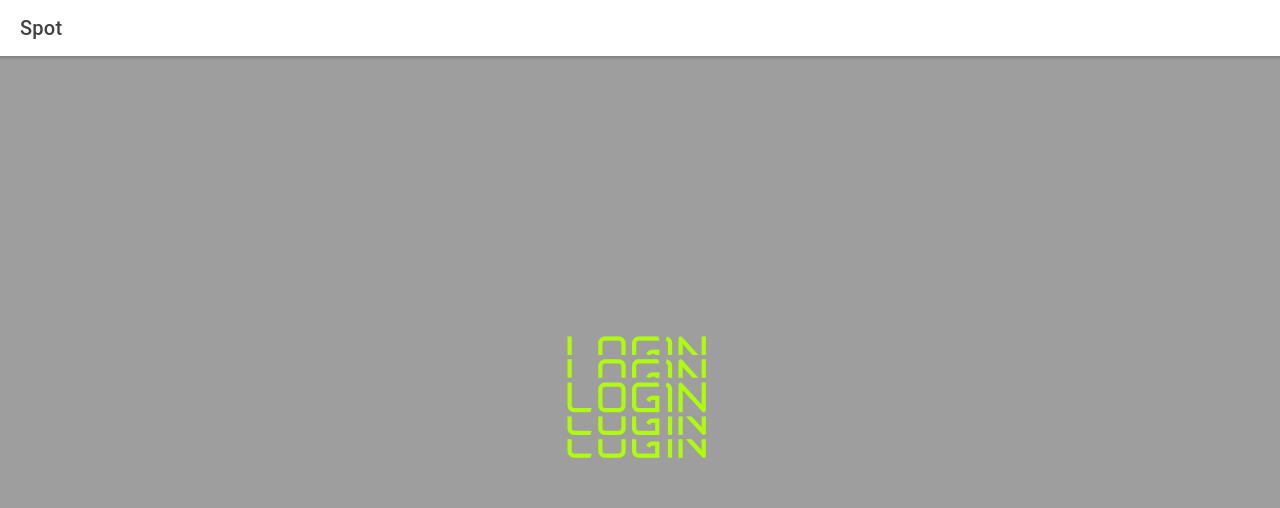
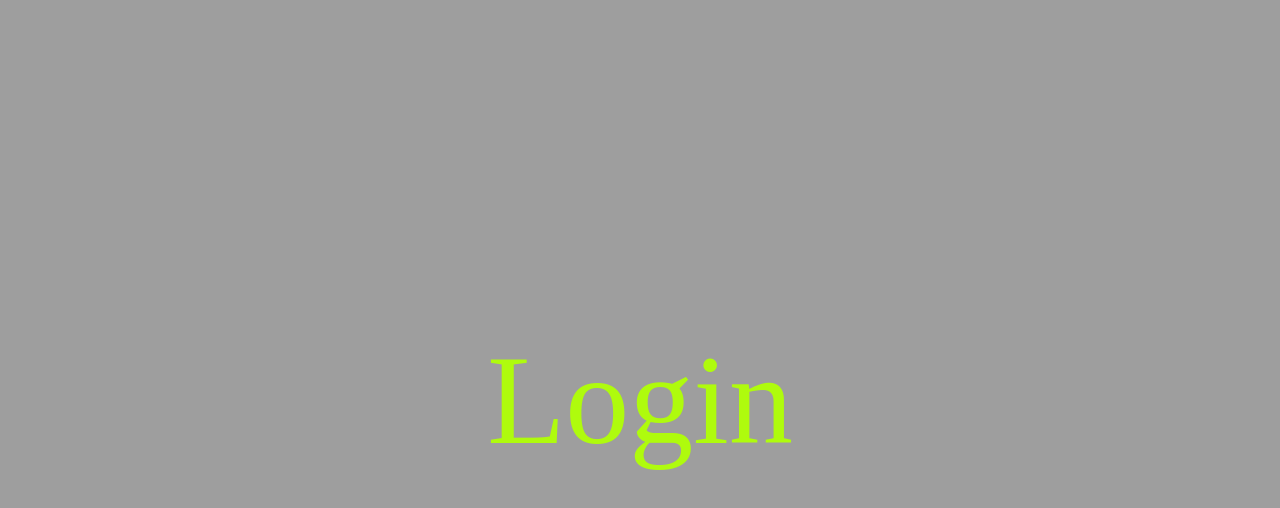
Before and after one commit to bysmartos/better_than_spotify, a React (Create React App) app in the folder client/: page /home in a window 1280 px wide. Shown: the top 508 px of the page. Built offline with nearby package versions, Linux system fonts and the light colour scheme.

Commit message:
#1 Add Searchbar

```diff
--- a/client/src/App.css
+++ b/client/src/App.css
@@ -1,4 +1,4 @@
-ion-content{
+/* ion-content{
     --background:
 url('./assets/images/bck.png') no-repeat
 center/cover;
@@ -12,3 +12,4 @@ IonImg {
     z-index:-1;
     position: relative;
 }
+ */
--- a/client/src/components/ExploreContainer.tsx
+++ b/client/src/components/ExploreContainer.tsx
@@ -1,5 +1,6 @@
 import './ExploreContainer.css';
 import Login from "../components/Login";
+
 
 interface ContainerProps { }
 
--- a/client/src/components/Login.css
+++ b/client/src/components/Login.css
@@ -1,5 +1,5 @@
 .login-button {
-    font-family:'Love';
+    font-family:'Sansdria';
     position: absolute;
     top: 50%;
     left: 50%;
@@ -20,9 +20,7 @@ padding: 20px;
 color: #caff59;
 }
 
-@font-face {
-    /* font-family: 'Love';
-    src: url('../assets/fonts/Rift.otf'); */
+/* @font-face {
     font-family: 'Love';
     src: url('../assets/fonts/Sansdria.ttf')
-}
+} */
--- /dev/null
+++ b/client/src/components/SearchBar.tsx
@@ -0,0 +1,25 @@
+import React, { useState } from "react";
+import { IonPage, IonSearchbar } from "@ionic/react";
+
+export const SearchBar: React.FC = () => {
+  const [searchText, setSearchText] = useState("");
+  return (
+    <IonPage>
+      <IonSearchbar
+        value={searchText}
+        onIonChange={(e) => setSearchText(e.detail.value!)}
+        placeholder="Search music"
+        style={{
+          width: "50%",
+          minWidth: "30rem",
+          position: "absolute",
+          left: "50%",
+          transform: "translate(-50%)",
+          marginTop: "1.5rem",
+          color: "#AFFB0D",
+          fontFamily: "Solid Mono",
+        }}
+      ></IonSearchbar>
+    </IonPage>
+  );
+};
--- a/client/src/pages/Home.css
+++ b/client/src/pages/Home.css
@@ -0,0 +1,9 @@
+ion-content{
+    --background:
+url('../assets/images/bck.png') no-repeat
+center/cover;
+}
+
+ion-content.ion-color-secondary{
+        --ion-color-base: none !important;
+}
--- a/client/src/pages/Home.tsx
+++ b/client/src/pages/Home.tsx
@@ -2,21 +2,13 @@ import { IonContent, IonHeader, IonPage, IonTitle, IonToolbar } from '@ionic/rea
 import ExploreContainer from '../components/ExploreContainer';
 import './Home.css';
 import Blob from '../components/Blob';
+// import { SearchBar } from '../components/SearchBar';
 
 const Home: React.FC = () => {
   return (
     <IonPage>
-      <IonHeader>
-        <IonToolbar>
-          <IonTitle>Spot</IonTitle>
-        </IonToolbar>
-      </IonHeader>
       <IonContent fullscreen>
-        <IonHeader collapse="condense">
-          <IonToolbar>
-            <IonTitle size="large">Blank</IonTitle>
-          </IonToolbar>
-        </IonHeader>
+        {/* <SearchBar/> */}
         <ExploreContainer />
         <Blob/>
       </IonContent>
--- a/client/src/theme/variables.css
+++ b/client/src/theme/variables.css
@@ -234,9 +234,12 @@ http://ionicframework.com/docs/theming/ */
     --ion-card-background: #1e1e1e;
   }
 }
-/*
 @font-face {
-  font-family: 'Solid Mono', monospace;
-  src: url('/client/src/assets/fonts/Solid-Mono.ttf');
+  /* font-family: 'Love';
+  src: url('../assets/fonts/Rift.otf'); */
+  font-family: 'Sansdria';
+  src: url('../assets/fonts/Sansdria.ttf');
+
+  font-family: 'Solid Mono';
+  src: url('../assets/fonts/Solid-Mono.ttf');
 }
-*/
```
